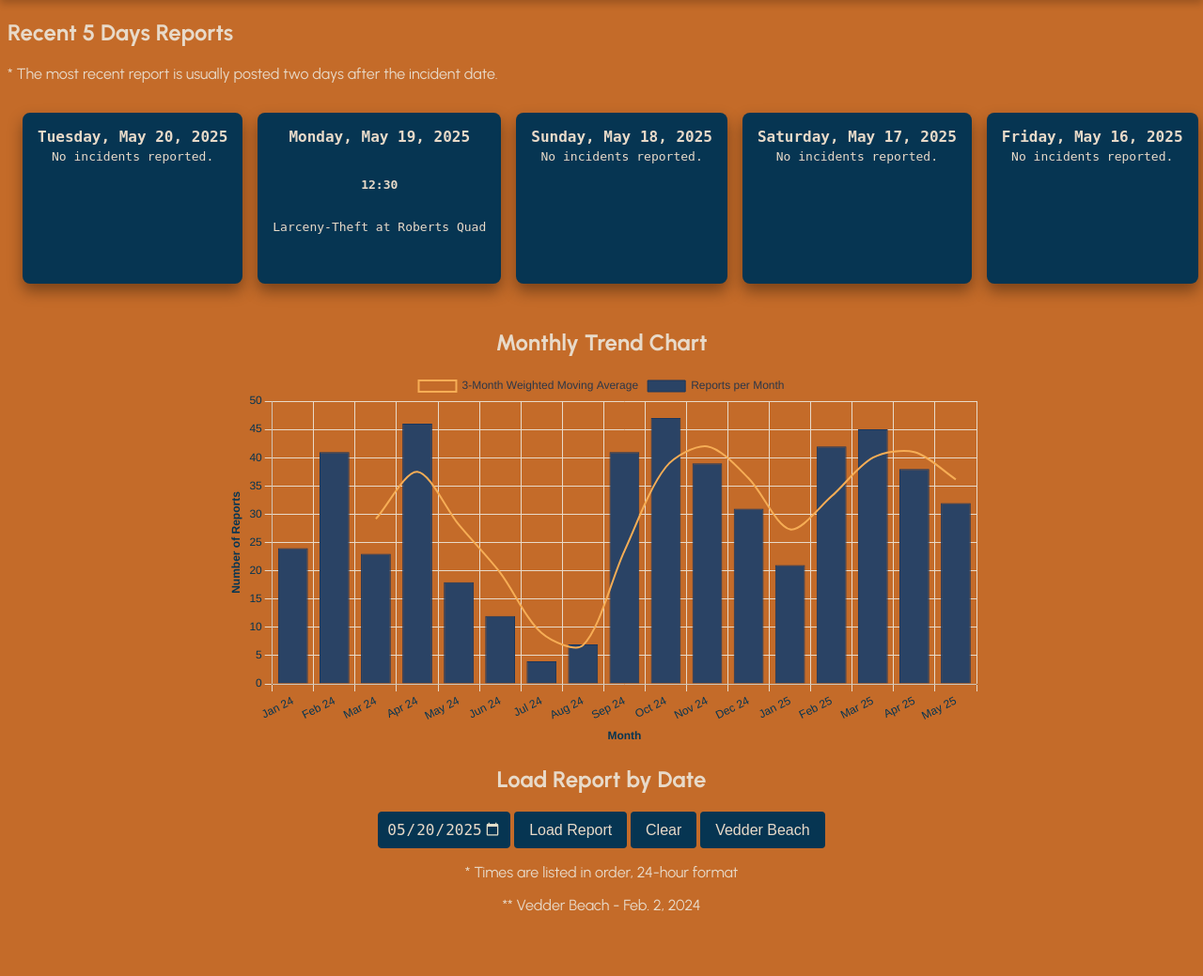
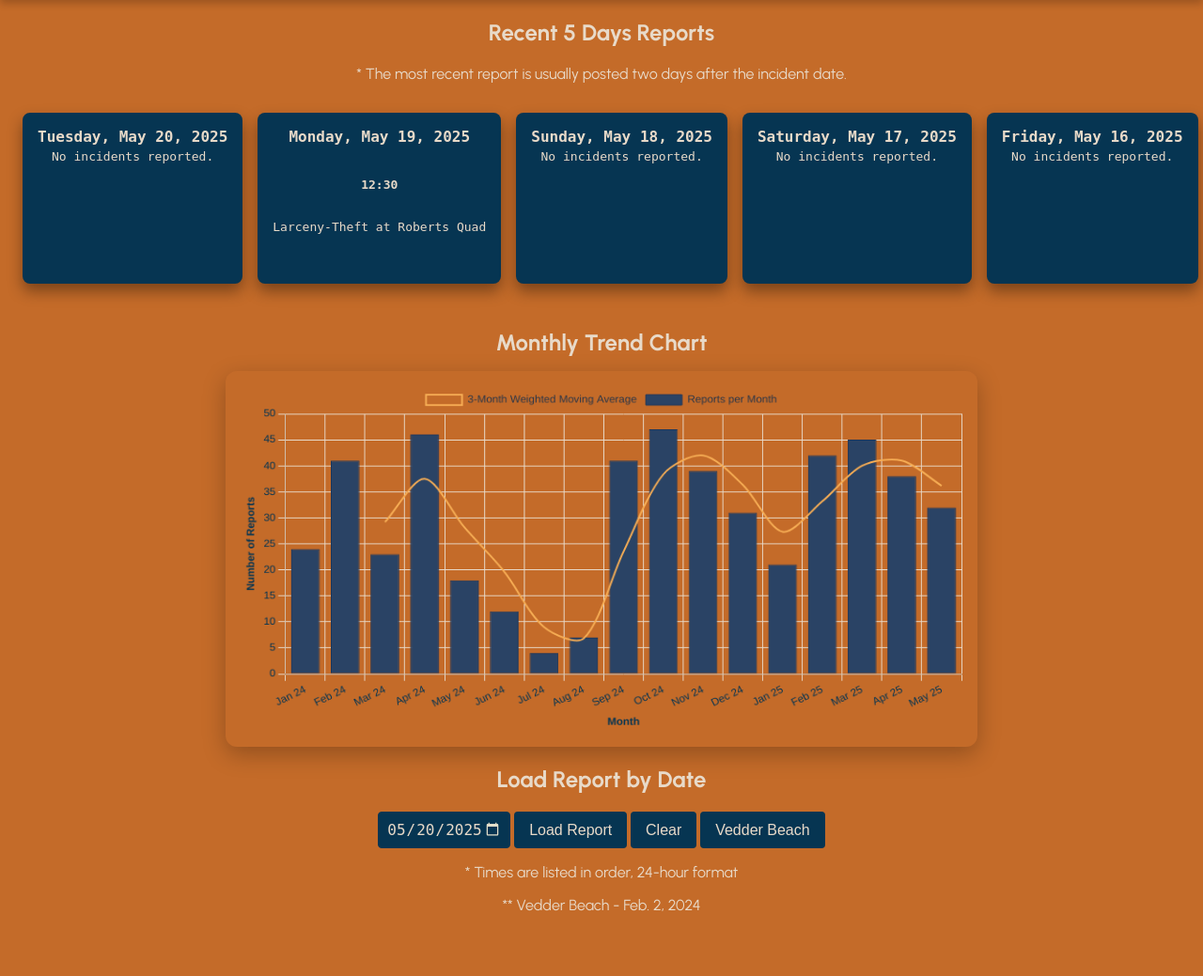
Before and after one commit to prjackson17/bucknell_psafe_incidents, a Flask app: page / in a window 1280 px wide. Shown: the part 113-1152 px from the top of the page at 94% size. Run offline with Flask 3, Linux system fonts and the light colour scheme; data that the repository does not hold is empty.

Commit message:
Enhance styling for recent reports and monthly chart container

```diff
--- a/static/styles.css
+++ b/static/styles.css
@@ -47,6 +47,10 @@ header #logo {
     margin: 0;
 }
 
+#recentReportsContainer {
+    text-align: center;
+}
+
 #recentReports {
     display: grid;
     grid-template-columns: repeat(5, 1fr); /* 5 columns */
@@ -69,6 +73,12 @@ header #logo {
     display: flex;
     justify-content: center;
     align-items: center;
+}
+
+#monthlyChartContainer canvas {
+    box-shadow: 0 8px 24px rgba(0, 0, 0, 0.25);
+    border-radius: 12px;
+    padding: 1rem;
 }
 
 .incident-card {
```
